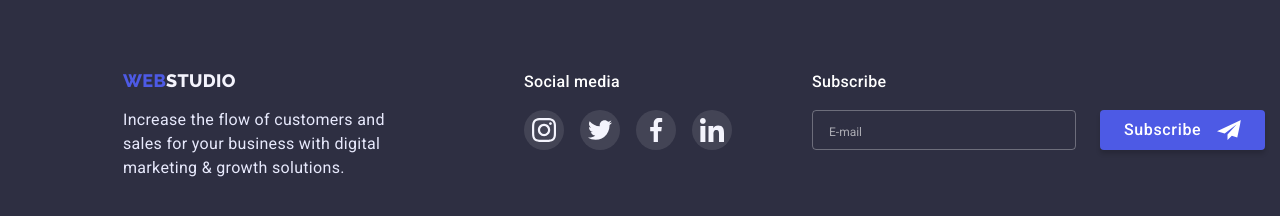
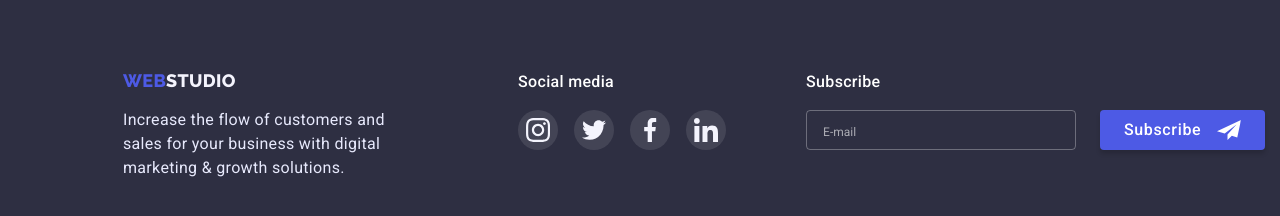
Before and after one commit to HannaBonda/goit-markup-hw-07, a plain HTML site: page index.html in a window 1280 px wide. Shown: the part 2913-3129 px from the top of the page. Drawn offline with nearby package versions, Linux system fonts and the light colour scheme.

Commit message:
update css file

```diff
--- a/css/styles.css
+++ b/css/styles.css
@@ -756,6 +756,7 @@ body {
   margin: 0 auto;
   padding-left: 15px;
   padding-right: 15px;
+  max-width: 1440px;
 }
 .footerlogo-link {
   font-family: "Raleway";
@@ -918,12 +919,12 @@ body {
     row-gap: 72px;
   }
   .logo-footer {
-    padding-left: 108px;
-    padding-right: 24px;
+    margin-right: 24px;
+    margin-left: 108px;
   }
   /* Modal footer */
   .footer-form {
-    padding-left: 108px;
+    margin-left: 108px;
   }
   .footer-modal-topic {
     margin-left: 0;
@@ -951,12 +952,11 @@ body {
     flex-wrap: nowrap;
   }
   .logo-footer {
-    padding-right: 120px;
+    margin-right: 120px;
   }
   /* Modal footer */
   .footer-form {
-    padding-left: 80px;
-    padding-top: 0;
+    margin-left: 80px;
   }
   .footer-modal-input {
     min-width: 264px;
```
